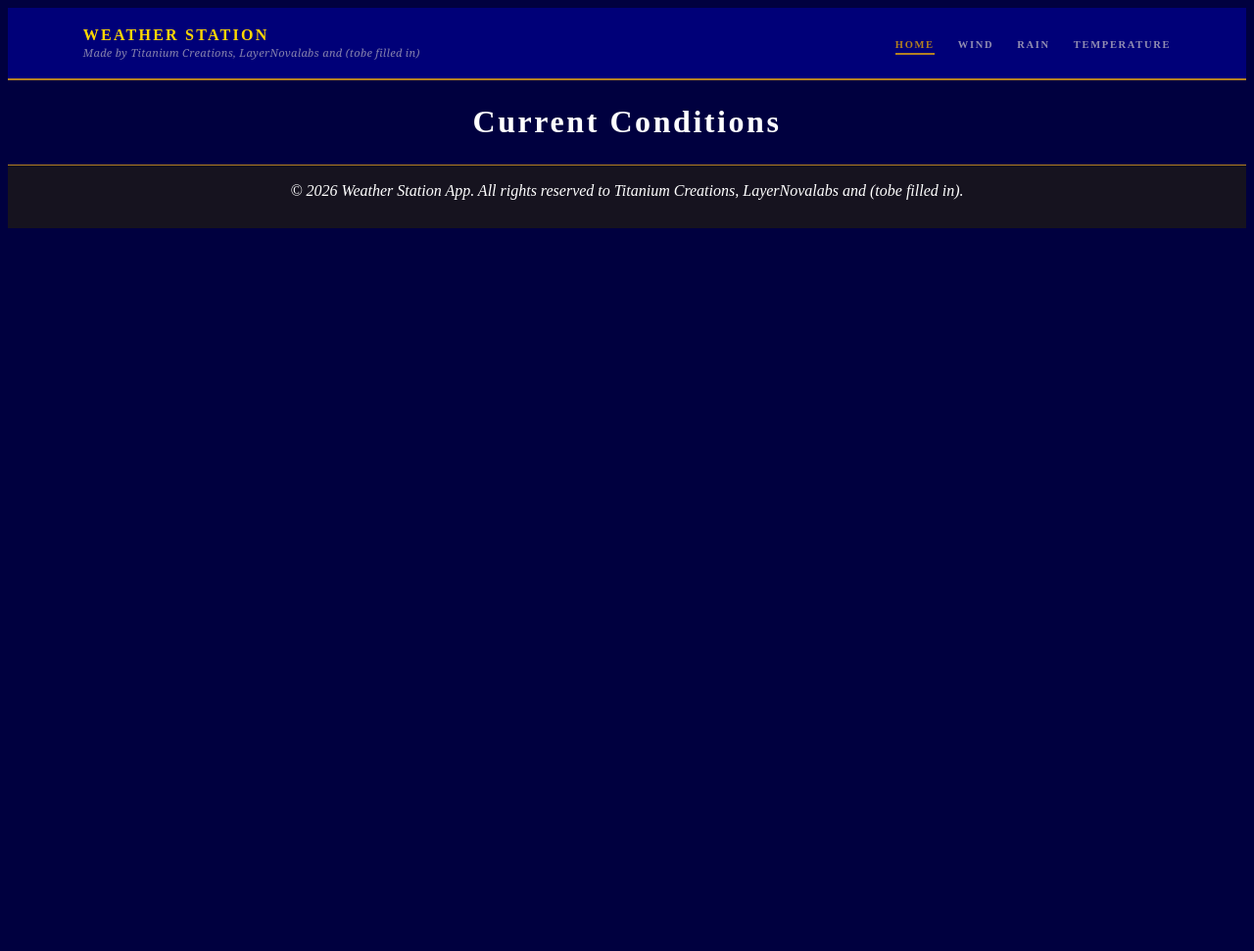
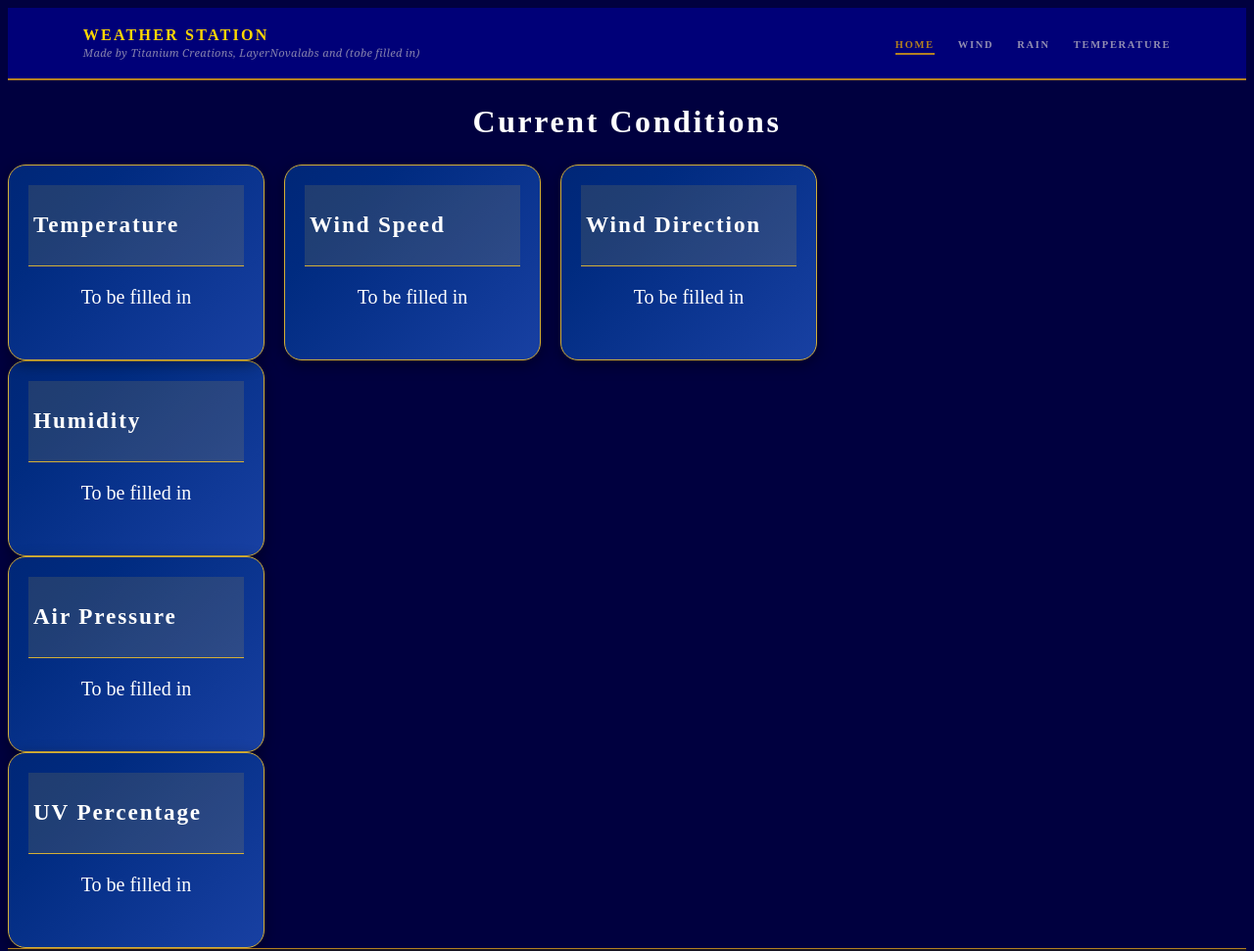
Before and after one commit to Titanium-Zane-Ice/Weather-station, a plain HTML site: page index.html in a window 1280 px wide. Shown: the top 971 px of the page at 98% size. Before the commit the page ends 800 px from the top, so only its background shows below. Drawn offline with Linux system fonts and the light colour scheme.

Commit message:
saftey save

```diff
--- a/css/main.css
+++ b/css/main.css
@@ -293,3 +293,58 @@ header.nav-open .nav-toggle span:nth-child(3) { transform: translateY(-9px) rota
     grid-template-columns: 1fr;
   }
 }
+
+/*---------------------------Info Cards----------------------------*/
+.card-container {
+    display: flex;
+    gap: 20px;
+    flex-wrap: wrap;
+}
+.card {
+    width: 220px;
+    min-height: 150px;
+    padding: 20px;
+    border-radius: 20px;
+    background: linear-gradient(
+        135deg,
+        #00134d,
+        #002b80,
+        #3156c6
+    );
+    border: 1px solid #d4af37;
+    background-size: 300% 300%;
+    color: white;
+    border-radius: 18px;
+    transition: all 0.25s ease;
+    animation: flow 8s ease infinite;
+    box-shadow: 0 4px 15px rgba(0, 0, 0, 0.4);
+}
+@keyframes flow {
+    0% {
+        background-position: 0% 50%;
+    }
+    50% {
+        background-position: 100% 50%;
+    }
+    100% {
+        background-position: 0% 90%;
+    }
+}
+.card:hover {
+    transform: translateY(-8px);
+    box-shadow: 0 10px 30px rgba(212, 175, 55, 0.4);
+}
+.card-header {
+    background: rgba(212, 175, 55, 0.15);
+    border-bottom: 1px solid #d4af37;
+    padding: 5px;
+    color: #ffd700;
+    font-weight: bold;
+}
+.card-content {
+    color: white;
+    font-size: 1.25rem;
+    padding: 20px;
+    justify-content: center;
+    text-align: center;
+}
--- a/index.html
+++ b/index.html
@@ -28,6 +28,59 @@
 <div class="page-heading">
     <h2 style="text-align: center;">Current Conditions</h2>
 </div>
+<main>
+    <div class="card-container">
+        <div class="card">
+            <div class="card-header">
+                <h3>Temperature</h3>
+            </div>
+            <div class="card-content">
+                <p>To be filled in</p>
+            </div>
+        </div>
+        <div class="card">
+            <div class="card-header">
+                <h3>Wind Speed</h3>
+            </div>
+            <div class="card-content">
+                <p>To be filled in</p>
+            </div>
+        </div>
+        <div class="card">
+            <div class="card-header">
+                <h3 >Wind Direction</h3>
+            </div>
+            <div class="card-content">
+                <p>To be filled in</p>
+            </div>
+        </div>
+    </div>
+    <div class="card">
+        <div class="card-header">
+                <h3>Humidity</h3>
+            </div>
+            <div class="card-content">
+                <p>To be filled in</p>
+            </div>
+        </div>
+        <div class="card">
+            <div class="card-header">
+                <h3>Air Pressure</h3>
+        </div>
+        <div class="card-content">
+            <p>To be filled in</p>
+        </div>
+    </div>
+        <div class="card">
+            <div class="card-header">
+                <h3>UV Percentage</h3>
+            </div>
+            <div class="card-content">
+                <p>To be filled in</p>
+            </div>
+        </div>
+    </div>
+</main>
 <footer>
     <p><em>&copy; 2026 Weather Station App. All rights reserved to Titanium Creations, LayerNovalabs and (tobe filled in).</em></p>
 </footer>
```
